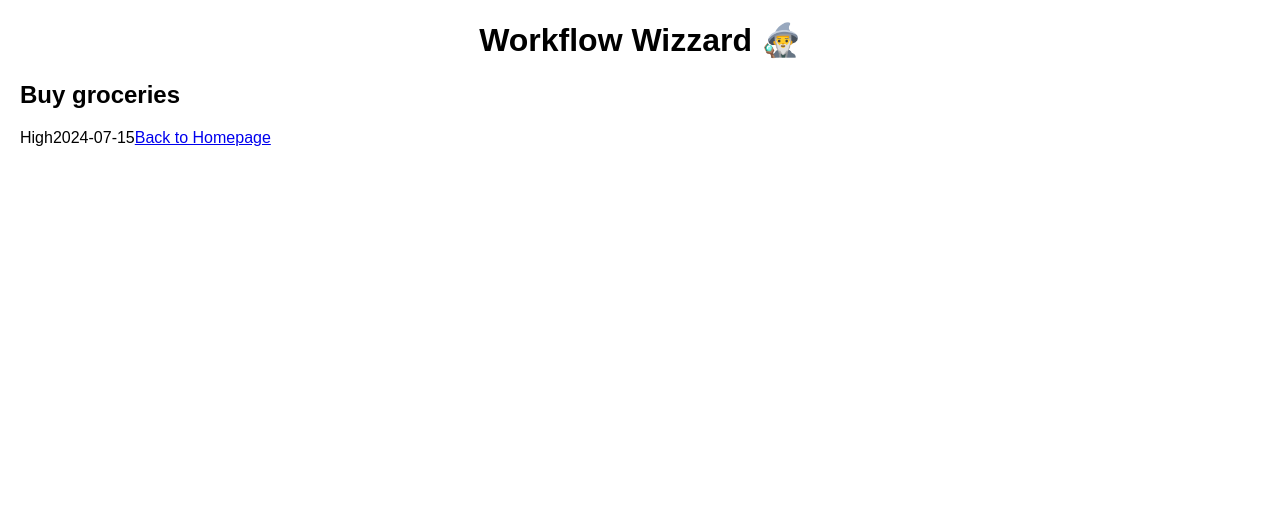
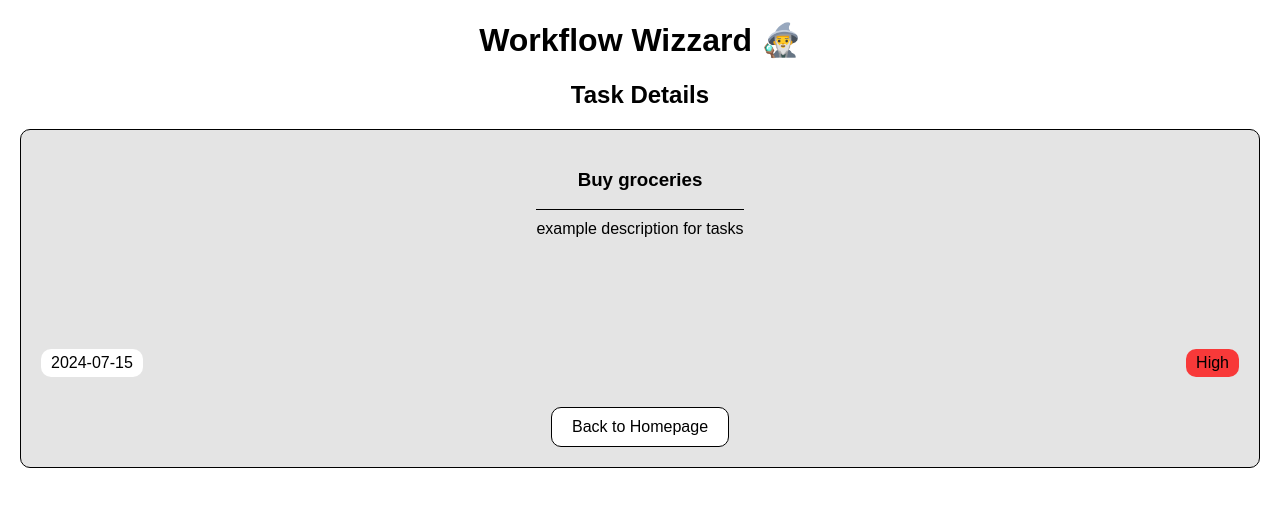
Before and after one commit to juliabellmann/workflow-wizard, a Next.js app: page /task/1 in a window 1280 px wide. Shown: the top 506 px of the page. Built offline with nearby package versions, Linux system fonts and the light colour scheme.

Commit message:
add styling to task details page

```diff
--- a/assets/tasks.json
+++ b/assets/tasks.json
@@ -2,60 +2,70 @@
   {
     "id": "1",
     "title": "Buy groceries",
+    "description": "example description for tasks",
     "priority": "High",
     "dueDate": "2024-07-15"
   },
   {
     "id": "2",
     "title": "Finish project report",
+    "description": "example description for tasks",
     "priority": "Medium",
     "dueDate": "2024-07-13"
   },
   {
     "id": "3",
     "title": "Gym workout",
+    "description": "example description for tasks",
     "priority": "Low",
     "dueDate": "2024-07-12"
   },
   {
     "id": "4",
     "title": "Call plumber",
+    "description": "example description for tasks",
     "priority": "High",
     "dueDate": "2024-07-14"
   },
   {
     "id": "5",
     "title": "Schedule dentist appointment",
+    "description": "example description for tasks",
     "priority": "Medium",
     "dueDate": "2024-07-16"
   },
   {
     "id": "6",
     "title": "Prepare presentation",
+    "description": "example description for tasks",
     "priority": "High",
     "dueDate": "2024-07-17"
   },
   {
     "id": "7",
     "title": "Plan weekend trip",
+    "description": "example description for tasks",
     "priority": "Low",
     "dueDate": "2024-07-18"
   },
   {
     "id": "8",
     "title": "Organize closet",
+    "description": "example description for tasks",
     "priority": "Medium",
     "dueDate": "2024-07-19"
   },
   {
     "id": "9",
     "title": "Read a book",
+    "description": "example description for tasks",
     "priority": "Low",
     "dueDate": "2024-07-20"
   },
   {
     "id": "10",
     "title": "Update software",
+    "description": "example description for tasks lorem ipsum Lorem ipsum dolor sit amet, consetetur sadipscing elitr, sed diam nonumy eirmod tempor invidunt ut labore et dolore magna aliquyam erat, sed diam voluptua. At vero eos et accusam et justo duo dolores et ea rebum. Stet clita kasd gubergren, no sea takimata sanctus est Lorem ipsum dolor sit amet. Lorem ipsum dolor sit amet, consetetur sadipscing elitr, sed diam nonumy eirmod tempor invidunt ut labore et dolore magna aliquyam erat, sed diam voluptua. At vero eos et accusam et justo duo dolores et ea rebum. Stet clita kasd gubergren, no sea takimata sanctus est Lorem ipsum dolor sit amet. Lorem ipsum dolor sit amet, consetetur sadipscing elitr, sed diam nonumy eirmod tempor invidunt ut labore et dolore magna aliquyam erat, sed diam voluptua. At vero eos et accusam et justo duo dolores et ea rebum. Stet clita kasd gubergren, no sea takimata sanctus est Lorem ipsum dolor sit amet. Lorem ipsum dolor sit amet, consetetur sadipscing elitr, sed diam nonumy eirmod tempor invidunt ut labore et dolore magna aliquyam erat, sed diam voluptua. At vero eos et accusam et justo duo dolores et ea rebum. Stet clita kasd gubergren, no sea takimata sanctus est Lorem ipsum dolor sit amet.",
     "priority": "Medium",
     "dueDate": "2024-07-21"
   }
--- a/components/ButtonBack.js
+++ b/components/ButtonBack.js
@@ -1,9 +1,30 @@
 import Link from "next/link";
+import styled from "styled-components";
+
+const StyledButtonFlexContainer = styled.div`
+    display: flex;
+    justify-content: center;
+`;
+
+const StyledButtonBack = styled(Link)`
+    display: flex;
+    justify-content: center;
+    white-space: nowrap;
+
+    padding: 10px 20px;
+
+    background-color: white;
+    border: 1px solid black;
+    border-radius: 10px;
+
+`;
 
 export default function ButtonBack() {
     return (
         <>
-        <Link href="/" aria-label="Link back to homepage">Back to Homepage</Link>
+            <StyledButtonFlexContainer>
+                <StyledButtonBack href="/" aria-label="Link back to homepage">Back to Homepage</StyledButtonBack>
+            </StyledButtonFlexContainer>
         </>
     );
 }
--- a/pages/task/[id].js
+++ b/pages/task/[id].js
@@ -1,7 +1,64 @@
 import ButtonBack from "@/components/ButtonBack";
 import { useRouter } from "next/router";
+import styled, { css } from "styled-components";
 
-export default function TaskDetails({ tasks }) {
+// ----- Styled Components -----
+
+const StyledContentHeading = styled.h2`
+  display: flex;
+  justify-content: center;
+`;
+
+const SytledDetailsWrapper = styled.div`
+    background-color: rgba(219, 219, 219, 0.75);
+    display: flex;
+    flex-direction: column;
+    align-items: center;
+
+    border: 1px solid black;
+    border-radius: 10px;
+
+    padding: 20px;
+    margin-bottom: 20px;
+
+    ${css`
+        p {
+            min-height: 15vh;
+            text-align: left;
+            margin: 0 0 20px 0;
+
+            border-top: 1px solid black;
+            padding-top: 10px;
+        }
+
+        div.date-prio {
+            width: 100%;
+            display: flex;
+            justify-content: space-between;
+            margin-bottom: 30px;
+        }
+
+        span {
+            padding: 5px 10px;
+            background-color: white;
+
+            border-radius: 10px;
+        }
+        .High {
+            background-color: rgba(255, 0, 0, 0.75);
+        }
+
+        .Medium {
+            background-color: rgba(255, 196, 0, 0.75);
+        }
+
+        .Low {
+            background-color: rgba(21, 255, 0, 0.75);
+        }
+    `}
+`;
+
+export default function TaskDetails({ tasks, task }) {
     const router = useRouter();
     const { id } = router.query;
 
@@ -9,19 +66,23 @@ export default function TaskDetails({ tasks }) {
     if(!router.isReady) return <div>Loading ...</div>;
 
     // finde die Tasks
-    const taskData = tasks ? tasks.find((task) => task.id === id) : null;
+    const taskData = tasks ? tasks?.find((item) => item.id === id) : null;
 
     // Fallback für fehlende Daten
     if (!taskData) return <div>No data available</div>;
 
     return (
         <>
-
-            <h2>{taskData.title}</h2>
+        <StyledContentHeading>Task Details</StyledContentHeading>
+        <SytledDetailsWrapper>
+            <h3>{taskData.title}</h3>
             <p>{taskData.description}</p>
-            <span>{taskData.priority}</span>
-            <span>{taskData.dueDate}</span>
+            <div className="date-prio">
+                <span>{taskData.dueDate}</span>
+                <span className={`${taskData.priority}`}>{taskData.priority}</span>
+            </div>
             <ButtonBack></ButtonBack>
+        </SytledDetailsWrapper>
         </>
     )
 
--- a/styles.js
+++ b/styles.js
@@ -11,4 +11,13 @@ export default createGlobalStyle`
     margin: 0;
     font-family: Arial, Helvetica, sans-serif;
   }
+
+  a {
+    color: black;
+    text-decoration: none;
+
+    &:hover {
+      color: red;
+    }
+  }
 `;
```
